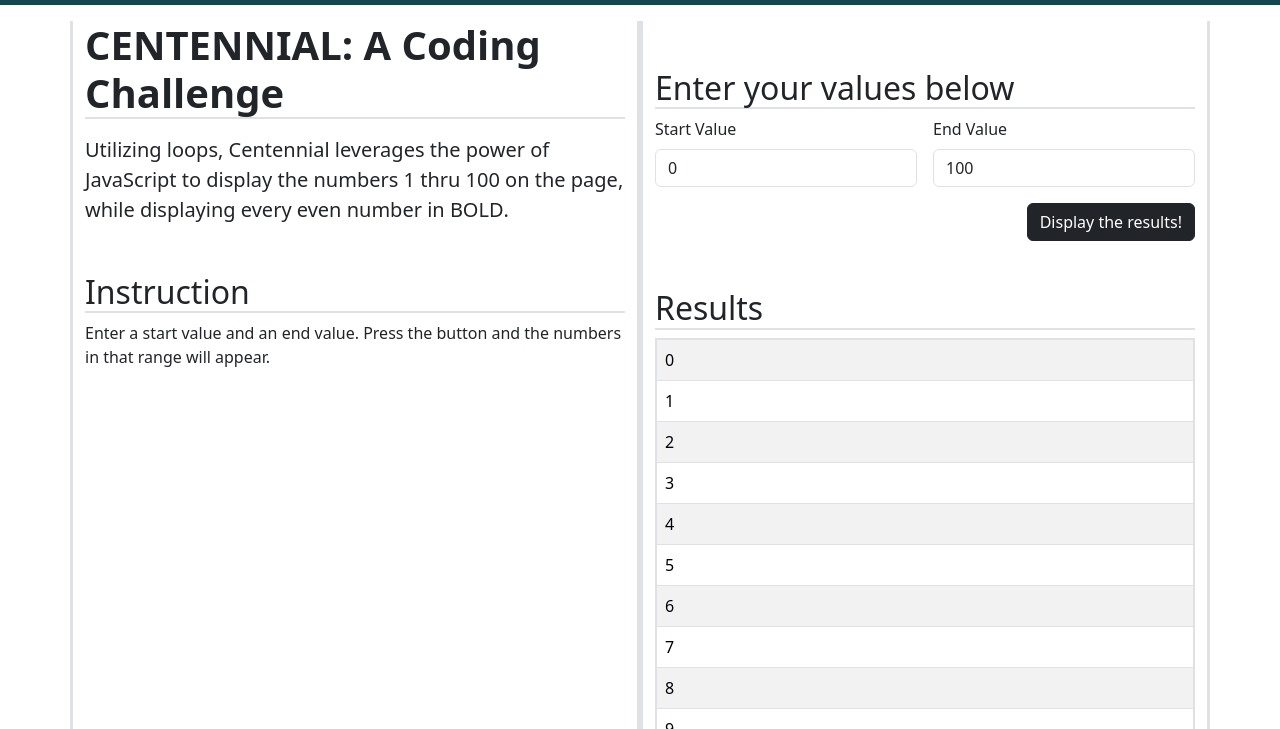
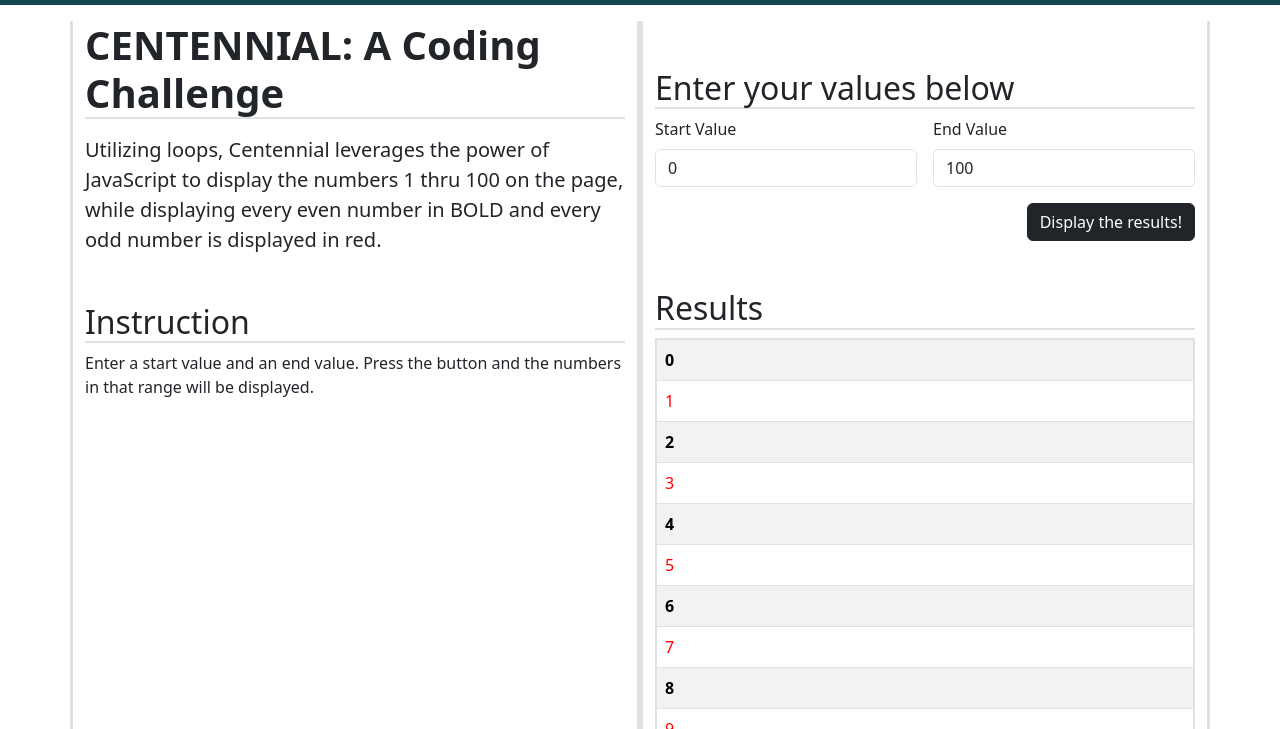
Before and after one commit to McKeeJerry-FS/GuardianHundo_23, a plain HTML site: page app.html in a window 1280 px wide. Both pictures are taken after a click on the button "Display the results!". Shown: the part 71-800 px from the top of the page. Drawn offline with nearby package versions, Linux system fonts and the light colour scheme; some packages are replaced by stand-ins of ours; a script that the page names is missing.

Commit message:
modified returned HTML

```diff
--- a/app.html
+++ b/app.html
@@ -63,9 +63,9 @@
         <div class="row gy-2 row-cols-1 row-cols-md-2">
             <div class="col border-3 border-start border-end">
                 <h1 class="fw-bold mb-3 border-bottom border-2">CENTENNIAL: A Coding Challenge</h1>
-                <p class="lead">Utilizing loops, Centennial leverages the power of JavaScript to display the numbers 1 thru 100 on the page, while displaying every even number in <strong>BOLD</strong>.</p>
+                <p class="lead">Utilizing loops, Centennial leverages the power of JavaScript to display the numbers 1 thru 100 on the page, while displaying every even number in <strong>BOLD</strong> and every odd number is displayed in red.</p>
                 <h2 class="mt-5 border-bottom border-2">Instruction</h2>
-                <p>Enter a start value and an end value. Press the button and the numbers in that range will appear.</p>
+                <p>Enter a start value and an end value. Press the button and the numbers in that range will be displayed.</p>
             </div>
 
             <div class="col border-3 border-start border-end">
--- a/css/site.css
+++ b/css/site.css
@@ -58,3 +58,11 @@ footer .bi:hover{
     max-width: 400px;
     border-radius: 15px;
 }
+
+.even {
+    font-weight: bold;
+}
+
+.odd {
+    color: red !important;
+}
--- a/js/site.js
+++ b/js/site.js
@@ -37,18 +37,26 @@ function displayValues(numbers){
     let html = '';
 
     // make a loop to get each number from the array
-    for (let index = 0; index < numbers.length; index = index + 1){
+    for (let index = 0; index < numbers.length; index += 1){
 
+        let className = '';
         let currentNumber = numbers[index];
 
-        html = html + '<tr><td>' + currentNumber + '</td></tr>';
+        if (currentNumber % 2 == 0 ){
+            // if currentNumber is even
+            className = 'even';
+        }
+        else {
+            // if currentNumber is odd
+            className = 'odd';
+        }
+        html +=  `<tr><td class="${className}">${currentNumber}</td></tr>`;
     }
 
     // with each number, put it on the page
     // e.g. <tr><td> i </td></tr>
     let tbody = document.getElementById('results');
     tbody.innerHTML = html;
-    /*
-        TODO: make the even numbers bold
-    */
+
+
 }
```
